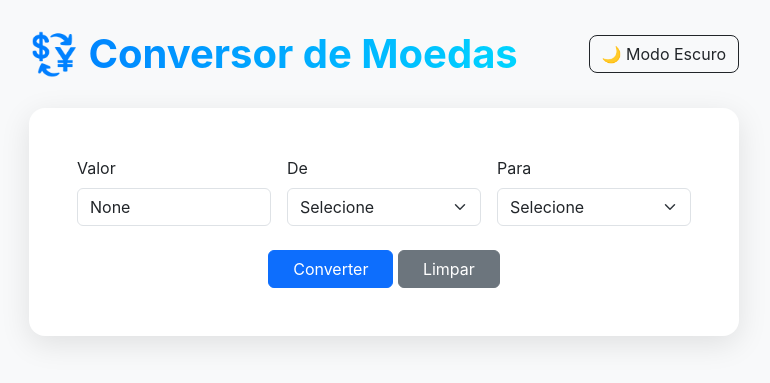
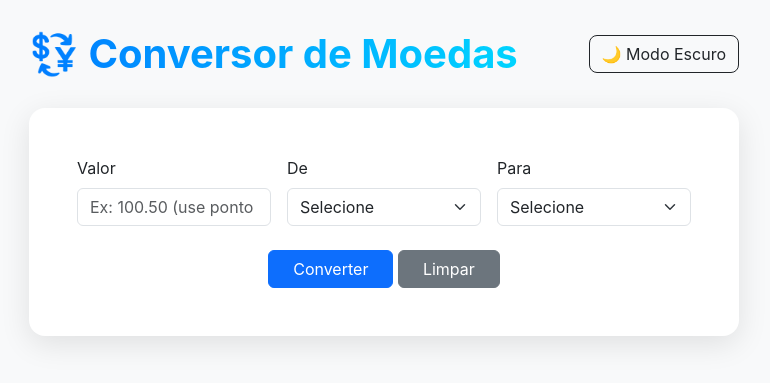
Before and after one commit to ferredev13/flask-conversor-moedas, a Flask app: page / in a window 1280 px wide. Shown: the part 217-600 px from the top of the page, without its empty margins (256-1026 px from the left). Run offline with Flask 3, Linux system fonts and the light colour scheme.

Commit message:
Correção: evita exibição de 'None' no campo Valor

```diff
--- a/templates/index.html
+++ b/templates/index.html
@@ -103,7 +103,7 @@
           <div class="col-md-4">
             <label for="amount" class="form-label">Valor</label>
             <!-- O 'value' é preenchido pelo Flask para manter o valor após a conversão/erro -->
-            <input type="text" class="form-control" id="amount" name="amount" placeholder="Ex: 100.50 (use ponto ou vírgula)" required value="{{ valor_input }}">
+            <input type="text" class="form-control" id="amount" name="amount" placeholder="Ex: 100.50 (use ponto ou vírgula)" required value="{{ valor_input if valor_input is not none else '' }}">
             <div class="invalid-feedback">Informe um valor válido.</div>
           </div>
 
```
